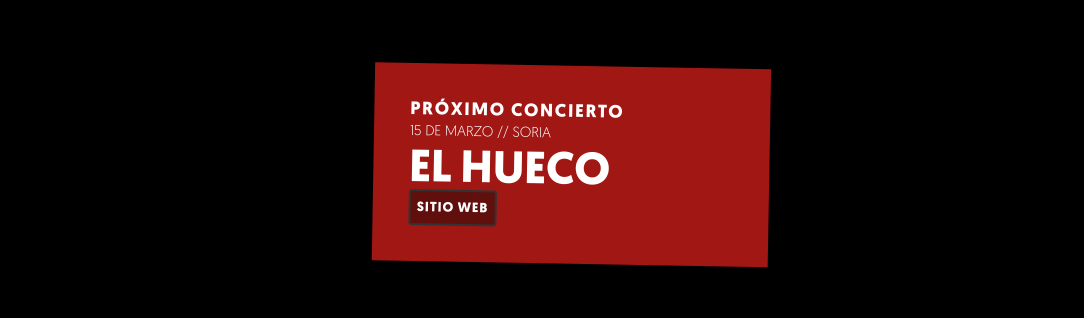
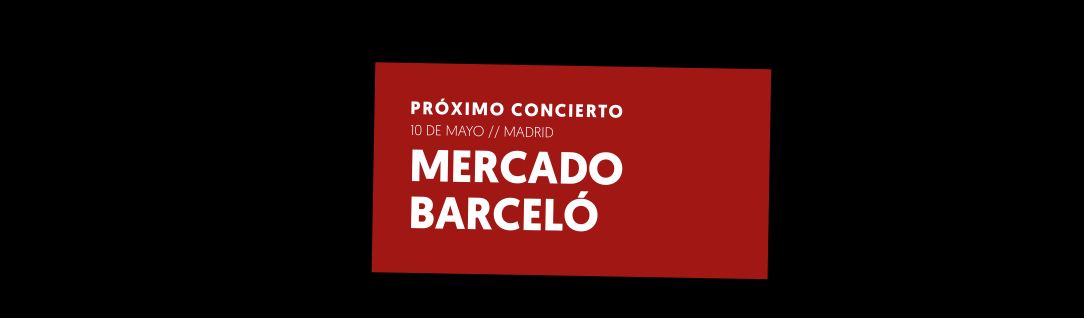
Before and after one commit to idiazroncero/spice-must-flow, an Eleventy site: page src/tags.njk in a window 1280 px wide. Shown: the part 954-1272 px from the top of the page, without its empty margins (165-1249 px from the left). Built offline with nearby package versions, Linux system fonts and the light colour scheme; Eleventy itself is replaced by a stand-in of ours; files that its build step writes are made by us from their sources.

Commit message:
update concierto

```diff
--- a/src/_includes/layouts/base.njk
+++ b/src/_includes/layouts/base.njk
@@ -65,16 +65,16 @@
 				<h1 data-title="Próximo concierto">Próximo concierto</h1>
 				<div class="concert">
 					<div class="concert__dia">
-					15 de Marzo // Soria
+					10 de Mayo // Madrid
 					</div>
 					<div class="concert__sitio">
-					El Hueco
+					Mercado Barceló
 					</div>
-					<ul class="concert__links">
+					{# <ul class="concert__links">
 					<li>
 						<a class="button" href="https://www.razonvalley.com/">Sitio Web</a>
 					</li>
-					</ul>
+					</ul> #}
 				</div>
 			</section>
 			{% if section == 'home' %}
```
